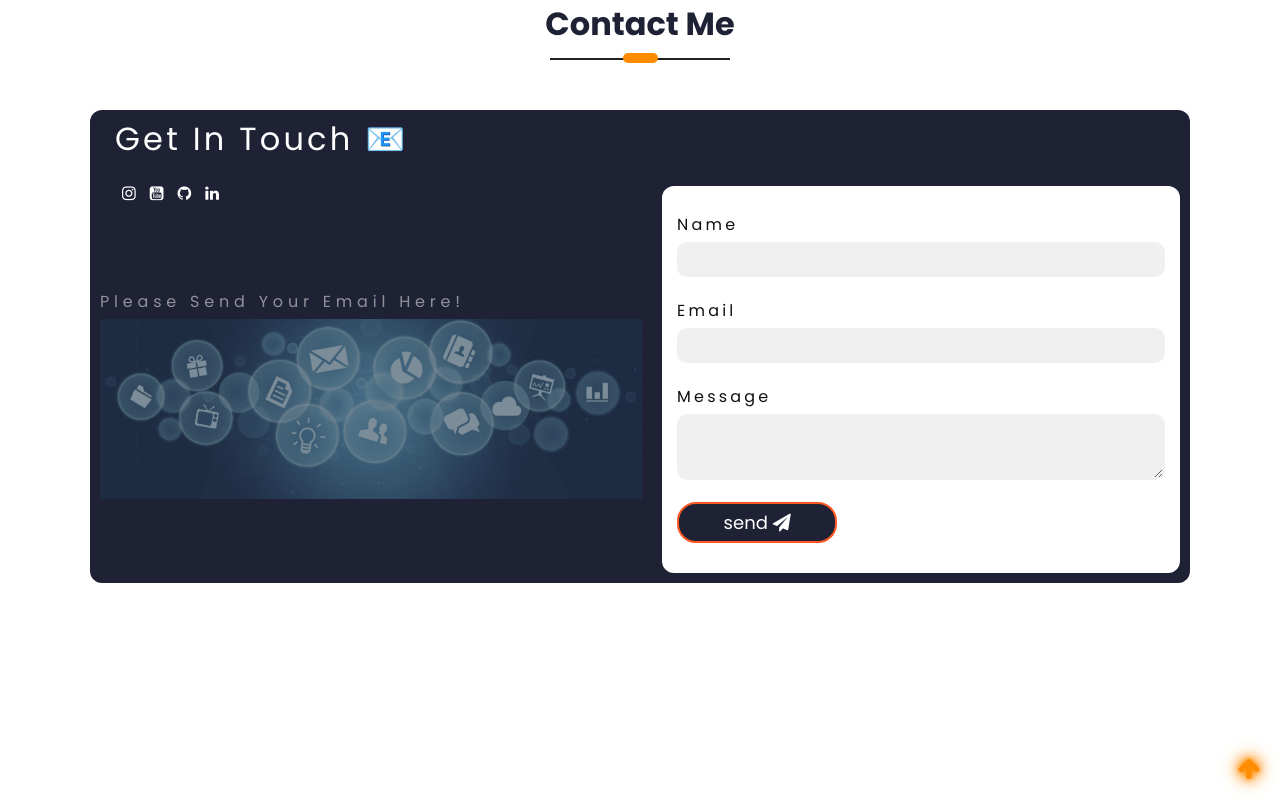
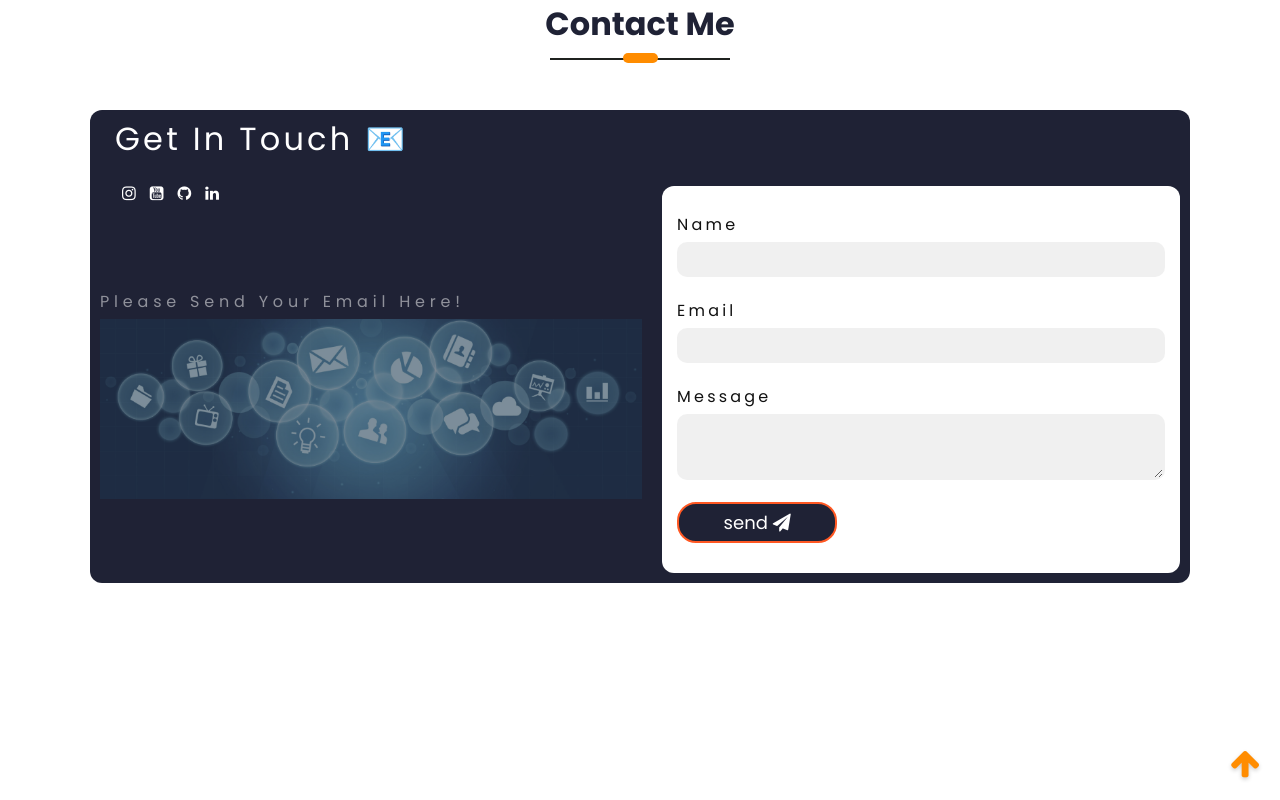
Before and after one commit to saikiransomanagoudar/saikiran-portfolio, a React (Create React App) app in the folder client/: page / in a window 1280 px wide. Shown: the part 2461-3261 px from the top of the page. Built offline with nearby package versions, Linux system fonts and the light colour scheme; a web font is replaced by a local one.

Commit message:
Navigate to home arrow icon style update

```diff
--- a/client/src/PortfolioContainer/ContactMe/ContactMe.css
+++ b/client/src/PortfolioContainer/ContactMe/ContactMe.css
@@ -146,29 +146,25 @@ button .load img {
 
 .scroll-to-home button {
     background: none; /* Remove background */
-    color: darkorange; /* Change arrow color to dark orange */
+    color: darkorange; /* Arrow color */
     border: none;
-    font-size: 24px; /* Increase arrow size */
+    font-size: 32px; /* Increase arrow size */
     cursor: pointer;
     display: flex;
     align-items: center;
     justify-content: center;
     padding: 0;
+    transition: transform 0.3s ease; /* Add smooth hover effect */
+}
+
+.scroll-to-home button:hover {
+    transform: scale(1.1); /* Slightly increase size on hover */
 }
 
 .scroll-to-home button i {
-    animation: glow 1s infinite alternate; /* Apply glow effect */
+    text-shadow: 0 2px 4px rgba(0, 0, 0, 0.2); /* Subtle shadow for a professional look */
 }
 
-/* Glow animation */
-@keyframes glow {
-    0% {
-        text-shadow: 0 0 5px darkorange, 0 0 10px darkorange, 0 0 15px darkorange, 0 0 20px darkorange;
-    }
-    100% {
-        text-shadow: 0 0 10px darkorange, 0 0 20px darkorange, 0 0 30px darkorange, 0 0 40px darkorange;
-    }
-}
 
 
 @media screen and (min-width: 940px) {
```
